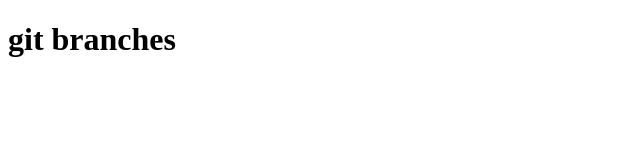
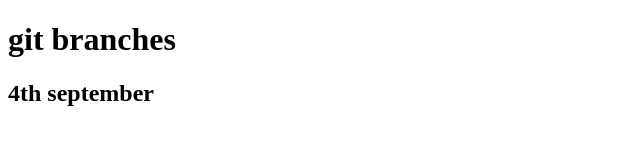
Before and after one commit to mariumzahid709-hue/git-branches-4th-sep, a plain HTML site: page index.html in a window 1280 px wide. Shown: the whole page, without its empty margins (0-640 px from the left). Drawn offline with Linux system fonts and the light colour scheme.

Commit message:
file chnage

```diff
--- a/index.html
+++ b/index.html
@@ -7,6 +7,7 @@
 </head>
 <body>
     <h1>git branches</h1>
+    <h2>4th september</h2>
 
 </body>
 </html>
```
